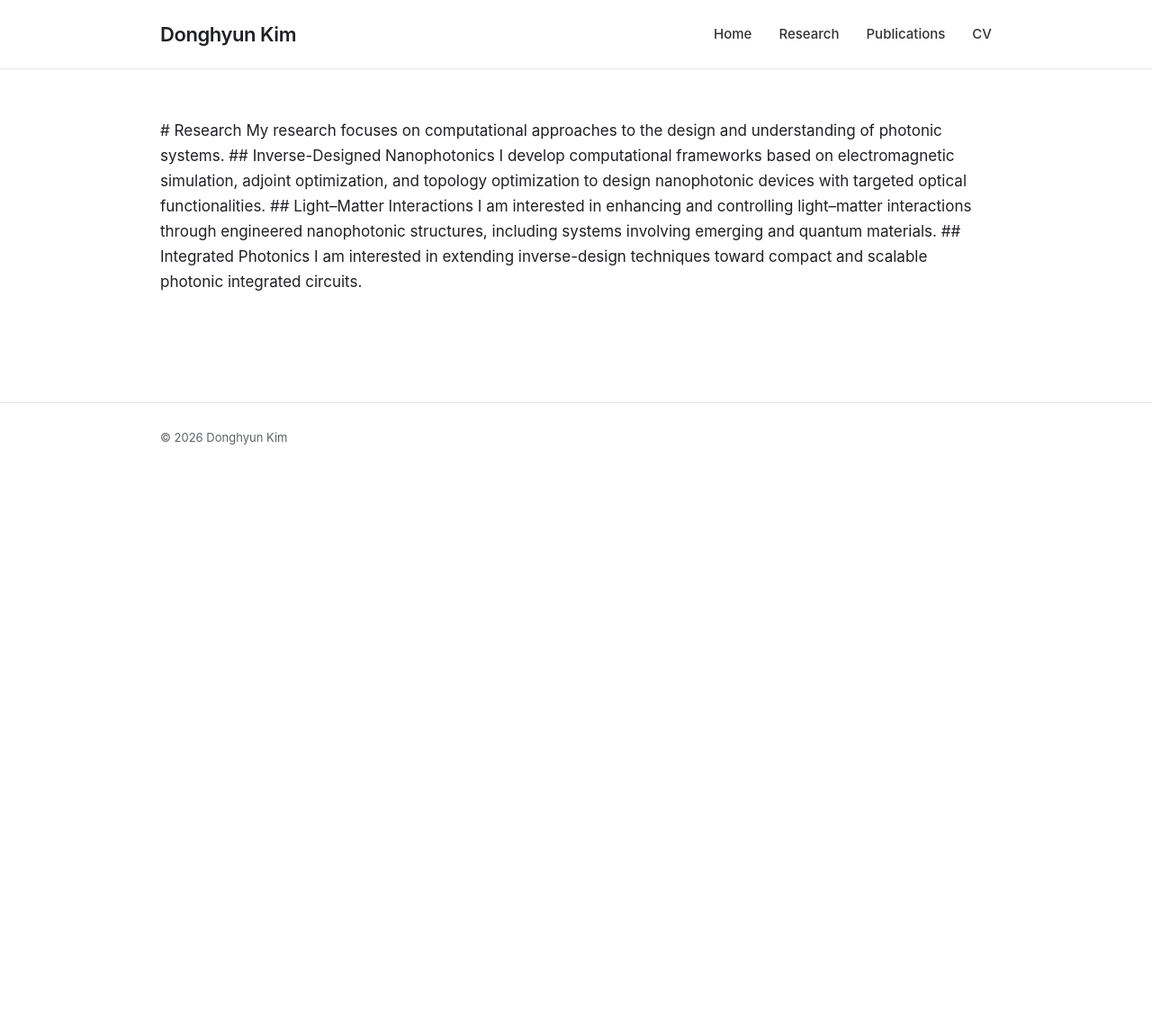
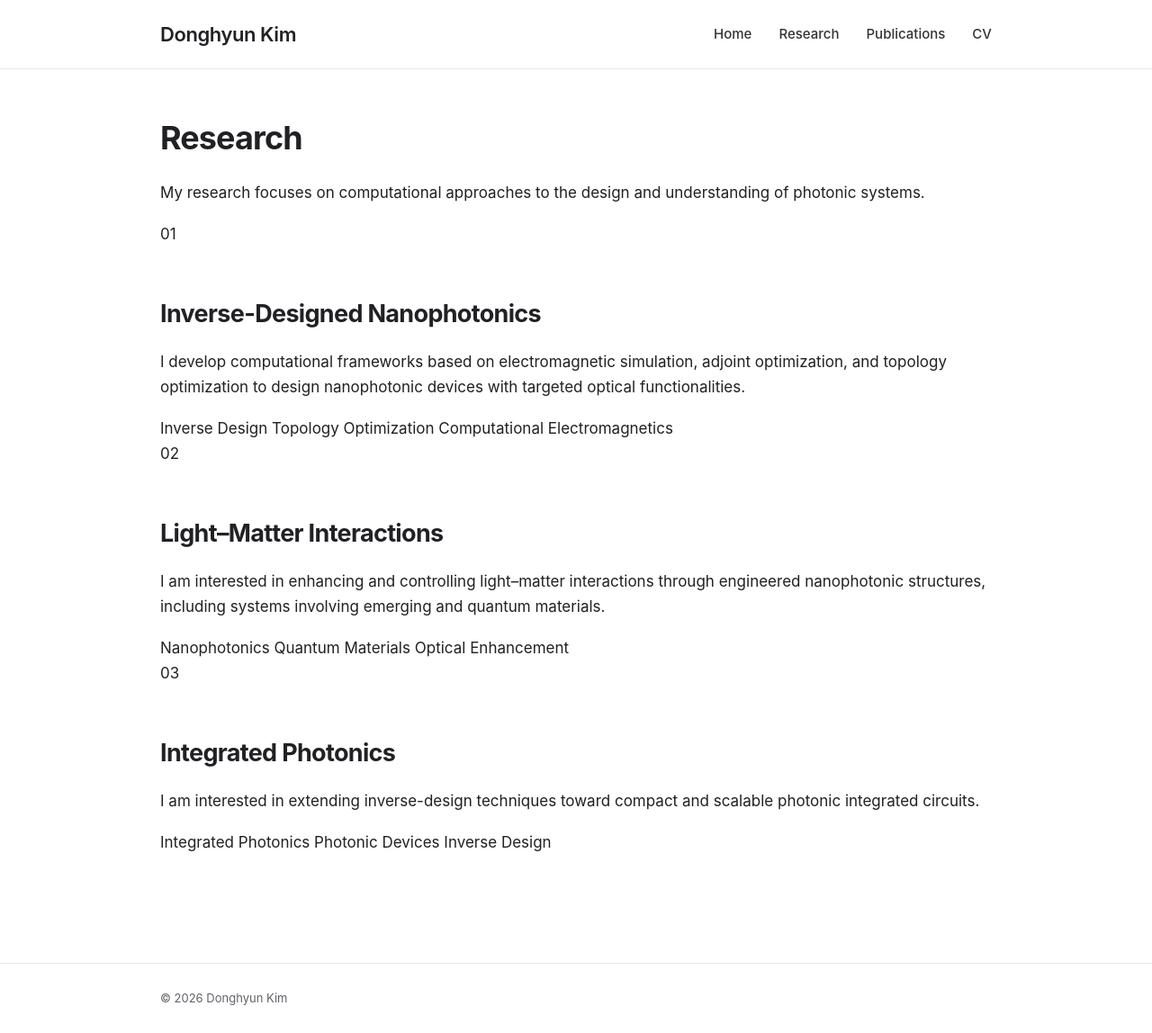
Before and after one commit to dhkim-dhkim-dhkim/dhkim-dhkim-dhkim.github.io, a Jekyll site: the page built from research.md, in a window 1280 px wide. Shown: the whole page at 90% size. Built offline with Jekyll 4.4.1, drawn with Linux system fonts in a browser that asks for light colours; before the commit the page ends 900 px from its top, so only the background shows below that.

Commit message:
Update research.md

```diff
--- a/research.md
+++ b/research.md
@@ -4,31 +4,110 @@ title: Research
 permalink: /research/
 ---
 
-<div class="page">
+<div class="page research-page">
 
-# Research
+  <div class="research-header">
 
-My research focuses on computational approaches to the design
-and understanding of photonic systems.
+    <h1>Research</h1>
+
+    <p class="research-lead">
+      My research focuses on computational approaches to the design
+      and understanding of photonic systems.
+    </p>
+
+  </div>
 
 
-## Inverse-Designed Nanophotonics
-
-I develop computational frameworks based on electromagnetic simulation,
-adjoint optimization, and topology optimization to design nanophotonic
-devices with targeted optical functionalities.
+  <div class="research-list">
 
 
-## Light–Matter Interactions
+    <article class="research-section">
 
-I am interested in enhancing and controlling light–matter interactions
-through engineered nanophotonic structures, including systems involving
-emerging and quantum materials.
+      <div class="research-number">
+        01
+      </div>
+
+      <div class="research-content">
+
+        <h2>
+          Inverse-Designed Nanophotonics
+        </h2>
+
+        <p>
+          I develop computational frameworks based on electromagnetic
+          simulation, adjoint optimization, and topology optimization
+          to design nanophotonic devices with targeted optical
+          functionalities.
+        </p>
+
+        <div class="research-tags">
+          <span>Inverse Design</span>
+          <span>Topology Optimization</span>
+          <span>Computational Electromagnetics</span>
+        </div>
+
+      </div>
+
+    </article>
 
 
-## Integrated Photonics
+    <article class="research-section">
 
-I am interested in extending inverse-design techniques toward compact
-and scalable photonic integrated circuits.
+      <div class="research-number">
+        02
+      </div>
+
+      <div class="research-content">
+
+        <h2>
+          Light–Matter Interactions
+        </h2>
+
+        <p>
+          I am interested in enhancing and controlling light–matter
+          interactions through engineered nanophotonic structures,
+          including systems involving emerging and quantum materials.
+        </p>
+
+        <div class="research-tags">
+          <span>Nanophotonics</span>
+          <span>Quantum Materials</span>
+          <span>Optical Enhancement</span>
+        </div>
+
+      </div>
+
+    </article>
+
+
+    <article class="research-section">
+
+      <div class="research-number">
+        03
+      </div>
+
+      <div class="research-content">
+
+        <h2>
+          Integrated Photonics
+        </h2>
+
+        <p>
+          I am interested in extending inverse-design techniques toward
+          compact and scalable photonic integrated circuits.
+        </p>
+
+        <div class="research-tags">
+          <span>Integrated Photonics</span>
+          <span>Photonic Devices</span>
+          <span>Inverse Design</span>
+        </div>
+
+      </div>
+
+    </article>
+
+
+  </div>
 
 </div>
```
